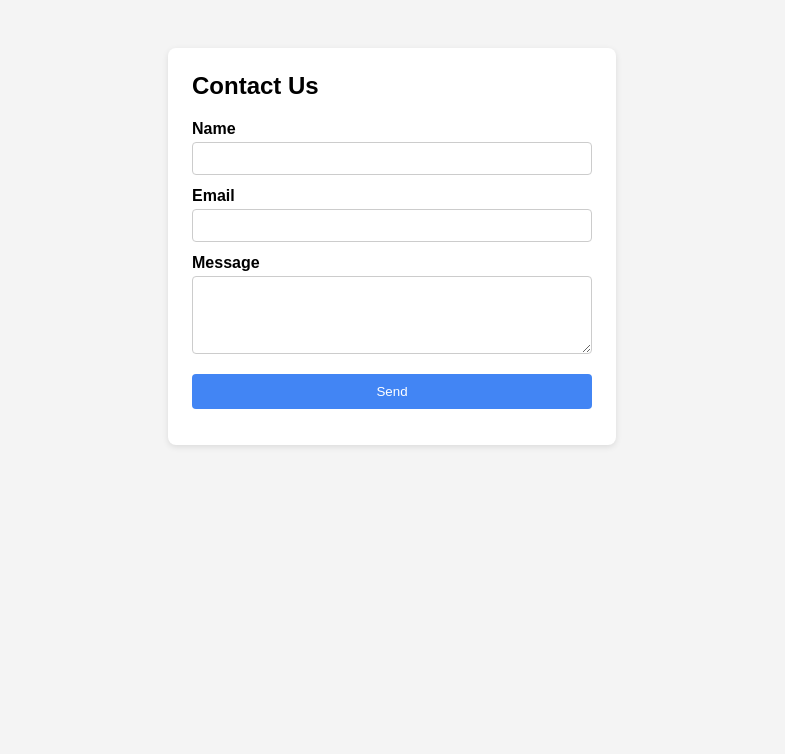
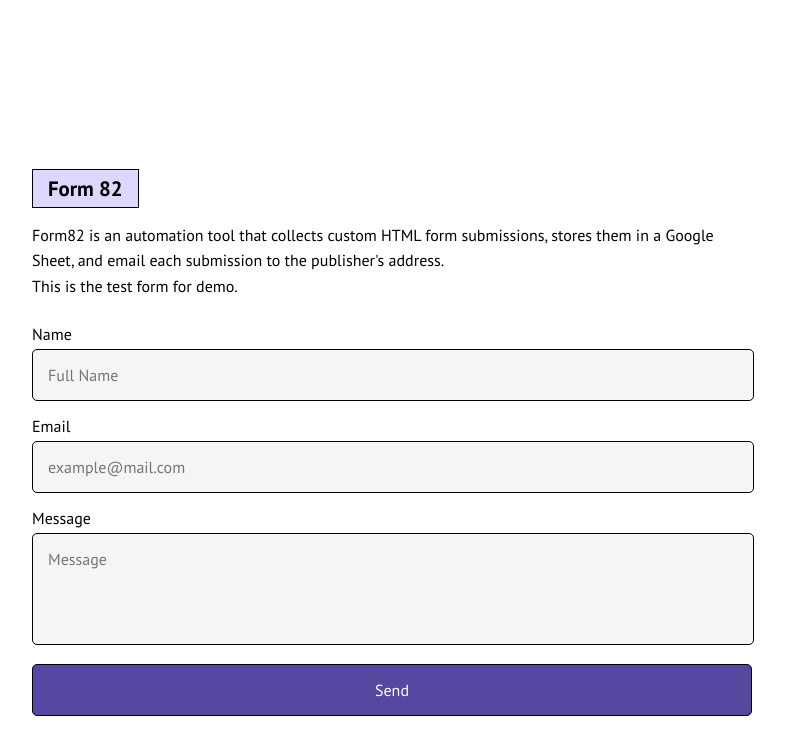
Before and after one commit to aryansnagar/Form82, a plain HTML site: page index.html in a window 1280 px wide. Shown: the whole page, without its empty margins (248-1033 px from the left). Drawn offline with Linux system fonts and the light colour scheme.

Commit message:
commit_221120260816

```diff
--- a/GoogleScript.js
+++ b/GoogleScript.js
@@ -41,5 +41,5 @@ function sendNotification(time, name, email, message) {
         "Email: " + email + "\n" +
         "Message:\n" + message;
 
-    MailApp.sendEmail(PUBLISHER_EMAIL, "New form submission", body);
+    MailApp.sendEmail(PUBLISHER_EMAIL, "Contact Form Submission", body);
 }
--- a/index.html
+++ b/index.html
@@ -8,17 +8,23 @@
 </head>
 <body>
 
+    <div id="container_one">
+        <h2>Form 82</h2>
+        <p>Form82 is an automation tool that collects custom HTML form submissions, stores them in a Google Sheet, and email each submission to the publisher's address.
+        <br>This is the test form for demo.</p>
+    </div>
+
     <form id="contactForm">
-        <h2>Contact Us</h2>
+        <!-- <h2>Contact Us</h2> -->
 
         <label for="name">Name</label>
-        <input type="text" id="name" name="name" required>
+        <input type="text" id="name" name="name" placeholder="Full Name" required>
 
         <label for="email">Email</label>
-        <input type="email" id="email" name="email" required>
+        <input type="email" id="email" name="email" placeholder="example@mail.com" required>
 
         <label for="message">Message</label>
-        <textarea rows="4" id="message" name="message" required></textarea>
+        <textarea rows="4" id="message" name="message" placeholder="Message" required></textarea>
 
         <button type="submit" id="submitBtn">Send</button>
         <div id="status"></div>
--- a/style.css
+++ b/style.css
@@ -1,56 +1,96 @@
+@import url('https://fonts.googleapis.com/css2?family=Inter:ital,opsz,wght@0,14..32,100..900;1,14..32,100..900&family=JetBrains+Mono:ital,wght@0,100..800;1,100..800&family=PT+Sans:ital,wght@0,400;0,700;1,400;1,700&display=swap');
+
+* {
+    margin: 0;
+    padding: 0;
+    font-family: "PT sans", sans-serif;
+    font-size: 1rem;
+    font-weight: 400;
+}
+
 body {
-    font-family: Arial, sans-serif;
-    background: #f4f4f4;
+    background: #fff;
+    color: #000;
+    padding: 50px 0;
+    width: 100%;
+    min-height: 100vh;
+    height: fit-content;
     display: flex;
+    flex-direction: column;
+    align-items: center;
     justify-content: center;
-    padding: 40px;
 }
 
 form {
-    background: #fff;
-    padding: 24px;
-    border-radius: 8px;
-    box-shadow: 0 2px 6px rgba(0, 0, 0, 0.1);
-    width: 100%;
-    max-width: 400px;
+    height: fit-content;
+    width: calc(100% - 40px);
+    max-width: 720px;
 }
 
-h2 {
-    margin-top: 0;
+form h2 {
+    font-size: 1.3rem;
+    font-weight: 600;
 }
 
-label {
+form label {
     display: block;
-    margin-top: 12px;
-    font-weight: bold;
+    margin: 15px 0 0 0;
 }
 
-input,
-textarea {
-    width: 100%;
-    padding: 8px;
-    margin-top: 4px;
-    box-sizing: border-box;
-    border: 1px solid #ccc;
-    border-radius: 4px;
+form input,
+form textarea {
+    background: #f5f5f5;
+    margin: 5px 0 0 0;
+    padding: 15px 15px;
+    width: calc(100% - 30px);
+    height: fit-content;
+    border: 1px solid #000;
+    border-radius: 5px;
+    resize: none;
+    outline: none;
 }
 
-button {
-    margin-top: 16px;
-    padding: 10px 16px;
-    background: #4285f4;
-    color: white;
-    border: none;
-    border-radius: 4px;
+form button {
+    background: #5647a0;
+    color: #fff;
     cursor: pointer;
-    width: 100%;
+    margin: 15px 0 0 0;
+    padding: 15px 0;
+    height: fit-content;
+    width: calc(100%);
+    border: 1px solid #000;
+    border-radius: 5px;
 }
 
 button:disabled {
     background: #999;
+    border: none;
 }
 
 #status {
-    margin-top: 12px;
-    font-weight: bold;
+    margin: 15px 0 0 0;
 }
+
+#container_one {
+    margin: 0 0 10px 0;
+    height: fit-content;
+    width: calc(100% - 40px);
+    max-width: 720px;
+}
+
+#container_one h2 {
+    padding: 5px 15px;
+    width: fit-content;
+    height: fit-content;
+    font-size: 1.3rem;
+    font-weight: 600;
+    background-color: #ddd8ff;
+    border: 1.5px solid #000;
+}
+
+#container_one p {
+    margin: 15px 0 0 0;
+    width: fit-content;
+    height: fit-content;
+    line-height: 1.6;
+}
```
Also changed, not shown: 1 other file.
